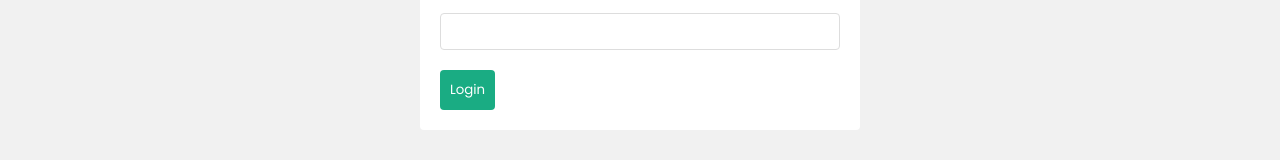
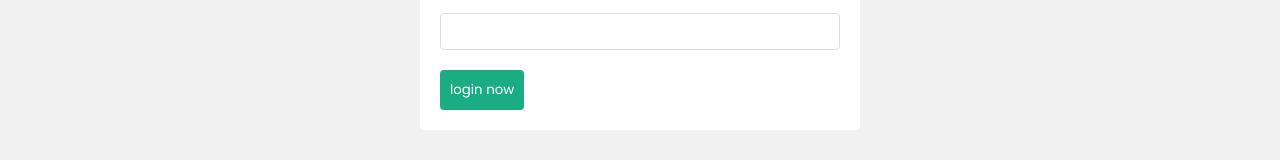
Before and after one commit to tchasinga/system-manager, a React (Create React App) app in the folder frontend/: page /login in a window 1280 px wide. Shown: the part 305-465 px from the top of the page. Built offline with nearby package versions, Linux system fonts and the light colour scheme.

Commit message:
new commit ...

```diff
--- a/frontend/src/pages/Login.js
+++ b/frontend/src/pages/Login.js
@@ -20,7 +20,7 @@ const Login = () =>{
 
             <label>Password : </label>
             <input type="password" required value={password} onChange={(e) => setPassword(e.target.value)} />
-            <button disabled={isLoading}>Login</button>
+            <button disabled={isLoading}>{isLoading ? 'Login..' : 'login now'}</button>
             {error && <p className="error">{error}</p>}
         </form>
     </div>
```
